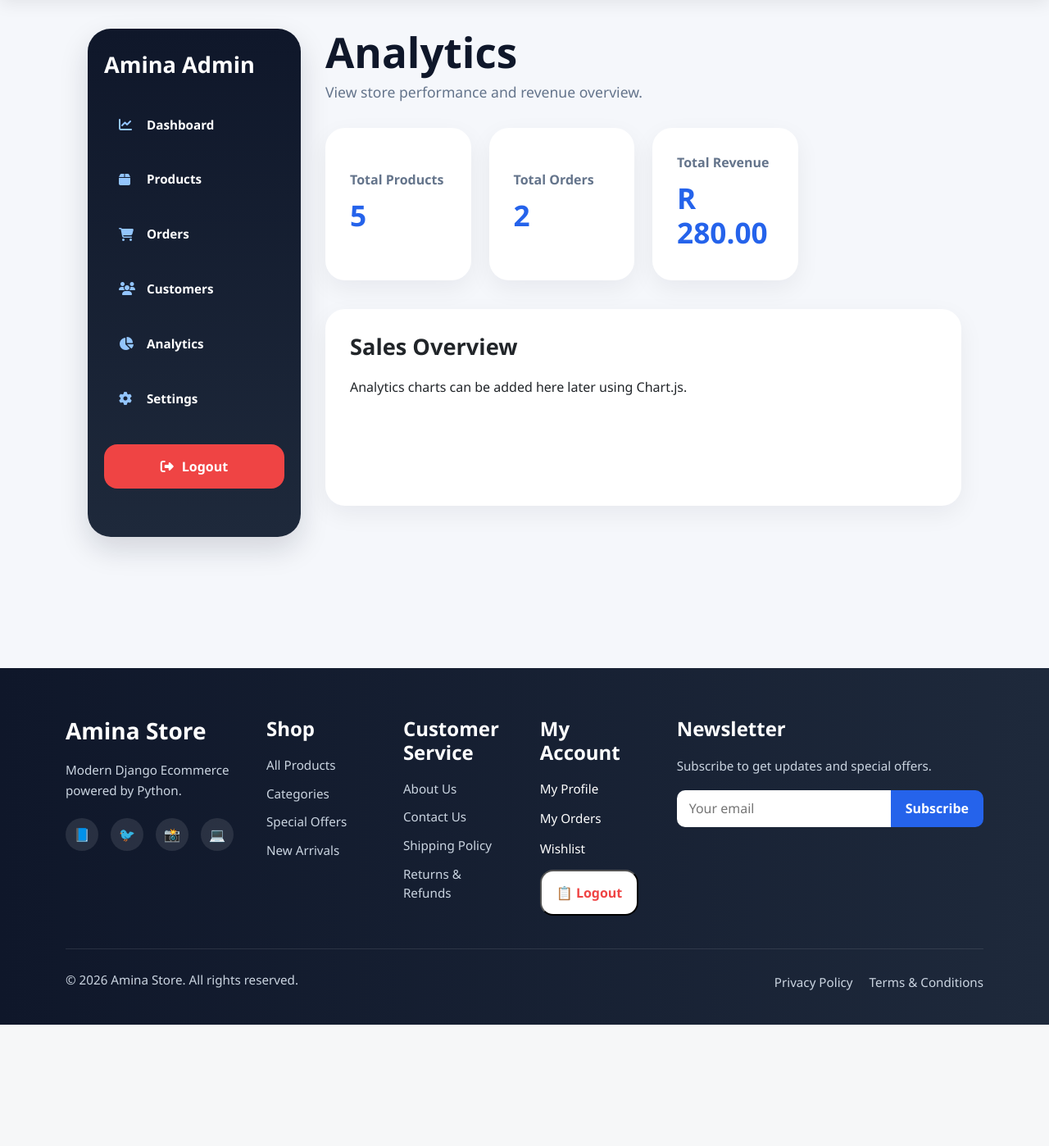
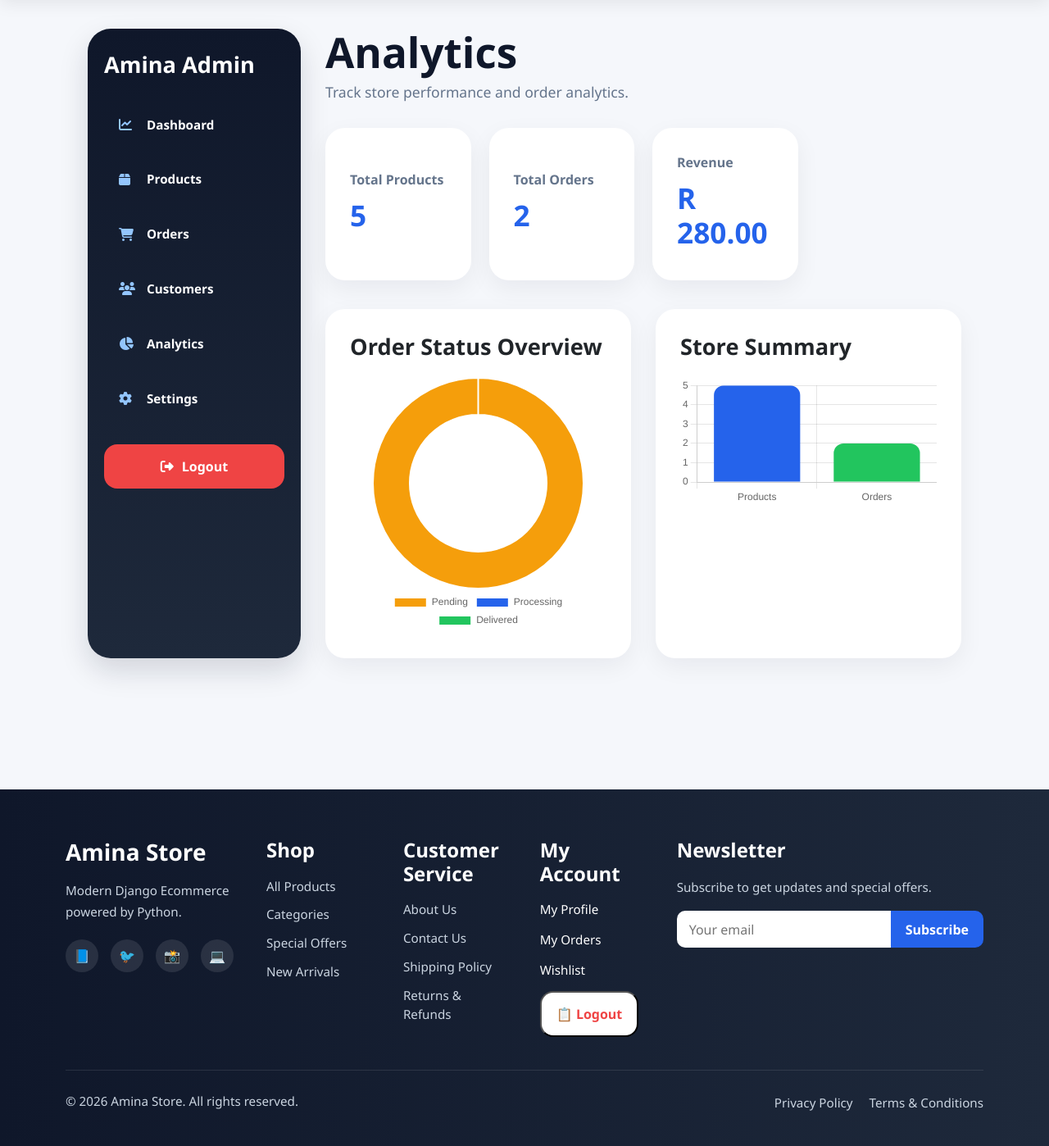
Before and after one commit to lusuJR/django-product-catalog, a Django app: page /dashboard/analytics/ in a window 1280 px wide. Shown: the part 162-1560 px from the top of the page at 82% size. Before the commit the page ends 1412 px from the top, so only its background shows below. Run offline with Django 5.2, Linux system fonts and the light colour scheme; a user stored in the database is signed in; data comes from the database, SQL or seed files in the repository.

Commit message:
add Admin Analytics Charts

```diff
--- a/products/templates/products/admin_analytics.html
+++ b/products/templates/products/admin_analytics.html
@@ -10,9 +10,10 @@
 
         <div class="dashboard-header">
             <h1>Analytics</h1>
-            <p>View store performance and revenue overview.</p>
+            <p>Track store performance and order analytics.</p>
         </div>
 
+        <!-- STATS -->
         <div class="dashboard-stats">
 
             <div class="dashboard-card">
@@ -26,19 +27,98 @@
             </div>
 
             <div class="dashboard-card">
-                <span>Total Revenue</span>
+                <span>Revenue</span>
                 <h2>R {{ total_revenue }}</h2>
             </div>
 
         </div>
 
-        <div class="dashboard-panel">
-            <h3>Sales Overview</h3>
-            <p>Analytics charts can be added here later using Chart.js.</p>
+        <!-- CHARTS -->
+        <div class="analytics-grid">
+
+            <div class="dashboard-panel">
+
+                <h3>Order Status Overview</h3>
+
+                <canvas id="ordersChart"></canvas>
+
+            </div>
+
+            <div class="dashboard-panel">
+
+                <h3>Store Summary</h3>
+
+                <canvas id="summaryChart"></canvas>
+
+            </div>
+
         </div>
 
     </div>
 
 </div>
 
+<script>
+const ordersChart = document.getElementById('ordersChart');
+
+new Chart(ordersChart, {
+    type: 'doughnut',
+    data: {
+        labels: ['Pending', 'Processing', 'Delivered'],
+        datasets: [{
+            data: [
+                {{ pending_orders }},
+                {{ processing_orders }},
+                {{ delivered_orders }}
+            ],
+            backgroundColor: ['#f59e0b', '#2563eb', '#22c55e']
+        }]
+    },
+    options: {
+        responsive: true,
+        plugins: {
+            legend: {
+                position: 'bottom'
+            }
+        },
+        cutout: '65%'
+    }
+});
+
+
+const summaryChart = document.getElementById('summaryChart');
+
+new Chart(summaryChart, {
+    type: 'bar',
+    data: {
+        labels: ['Products', 'Orders'],
+        datasets: [{
+            label: 'Store Statistics',
+            data: [
+                {{ total_products }},
+                {{ total_orders }}
+            ],
+            backgroundColor: ['#2563eb', '#22c55e'],
+            borderRadius: 12
+        }]
+    },
+    options: {
+        responsive: true,
+        plugins: {
+            legend: {
+                display: false
+            }
+        },
+        scales: {
+            y: {
+                beginAtZero: true,
+                ticks: {
+                    stepSize: 1
+                }
+            }
+        }
+    }
+});
+</script>
+
 {% endblock %}
--- a/products/views.py
+++ b/products/views.py
@@ -272,10 +272,17 @@ def admin_analytics(request):
     total_orders = Order.objects.count()
     total_revenue = sum(order.total for order in Order.objects.all())
 
+    pending_orders = Order.objects.filter(status='Pending').count()
+    processing_orders = Order.objects.filter(status='Processing').count()
+    delivered_orders = Order.objects.filter(status='Delivered').count()
+
     return render(request, 'products/admin_analytics.html', {
         'total_products': total_products,
         'total_orders': total_orders,
         'total_revenue': total_revenue,
+        'pending_orders': pending_orders,
+        'processing_orders': processing_orders,
+        'delivered_orders': delivered_orders,
     })
 
 
--- a/static/css/style.css
+++ b/static/css/style.css
@@ -1614,3 +1614,20 @@ h1 {
         grid-template-columns:1fr;
     }
 }
+
+
+.analytics-grid{
+    display:grid;
+    grid-template-columns:1fr 1fr;
+    gap:30px;
+}
+
+.analytics-grid canvas{
+    max-height:320px;
+}
+
+@media(max-width:992px){
+    .analytics-grid{
+        grid-template-columns:1fr;
+    }
+}
--- a/templates/base.html
+++ b/templates/base.html
@@ -9,6 +9,7 @@
     <!-- Bootstrap -->
     <link href="https://cdn.jsdelivr.net/npm/bootstrap@5.3.7/dist/css/bootstrap.min.css" rel="stylesheet">
     <link rel="stylesheet" href="https://cdnjs.cloudflare.com/ajax/libs/font-awesome/6.5.2/css/all.min.css">
+    <script src="https://cdn.jsdelivr.net/npm/chart.js"></script>
      <link rel="stylesheet"
       href="{% static 'css/style.css' %}?v=2">
 </head>
```
